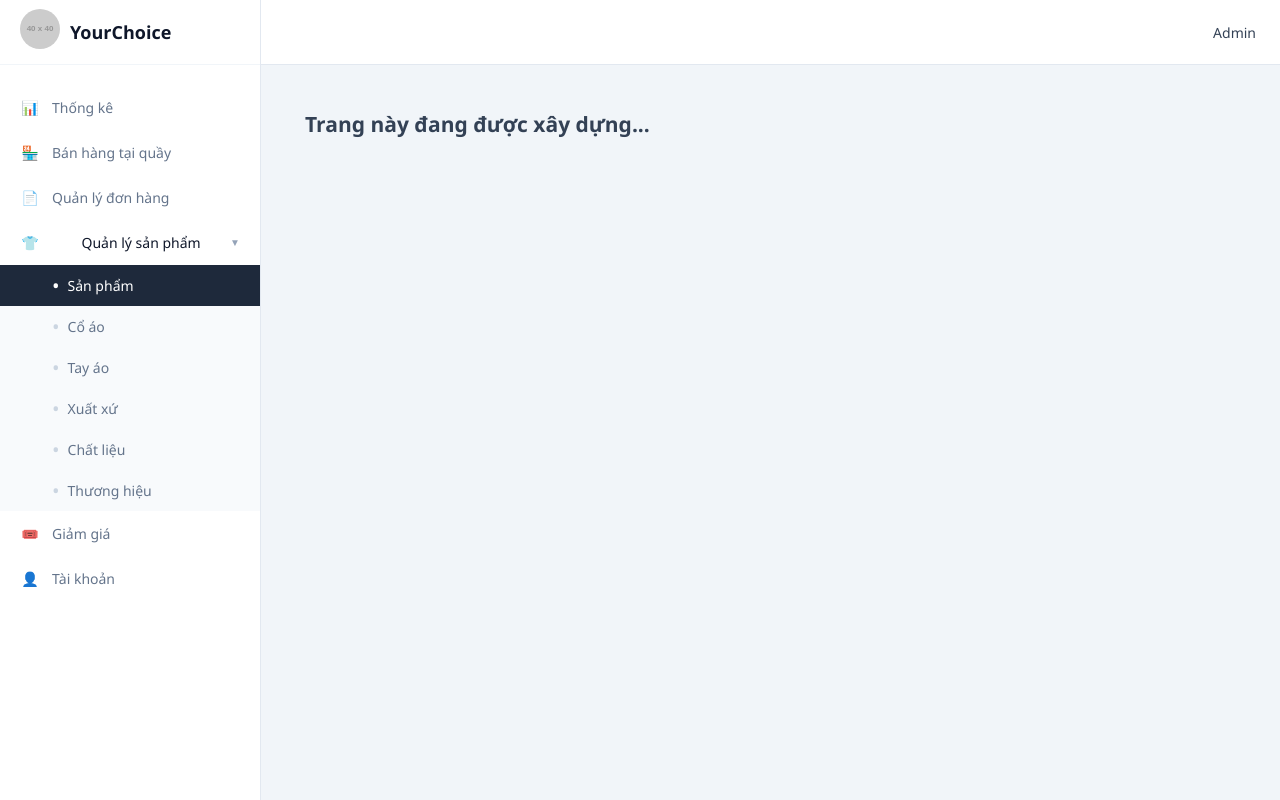
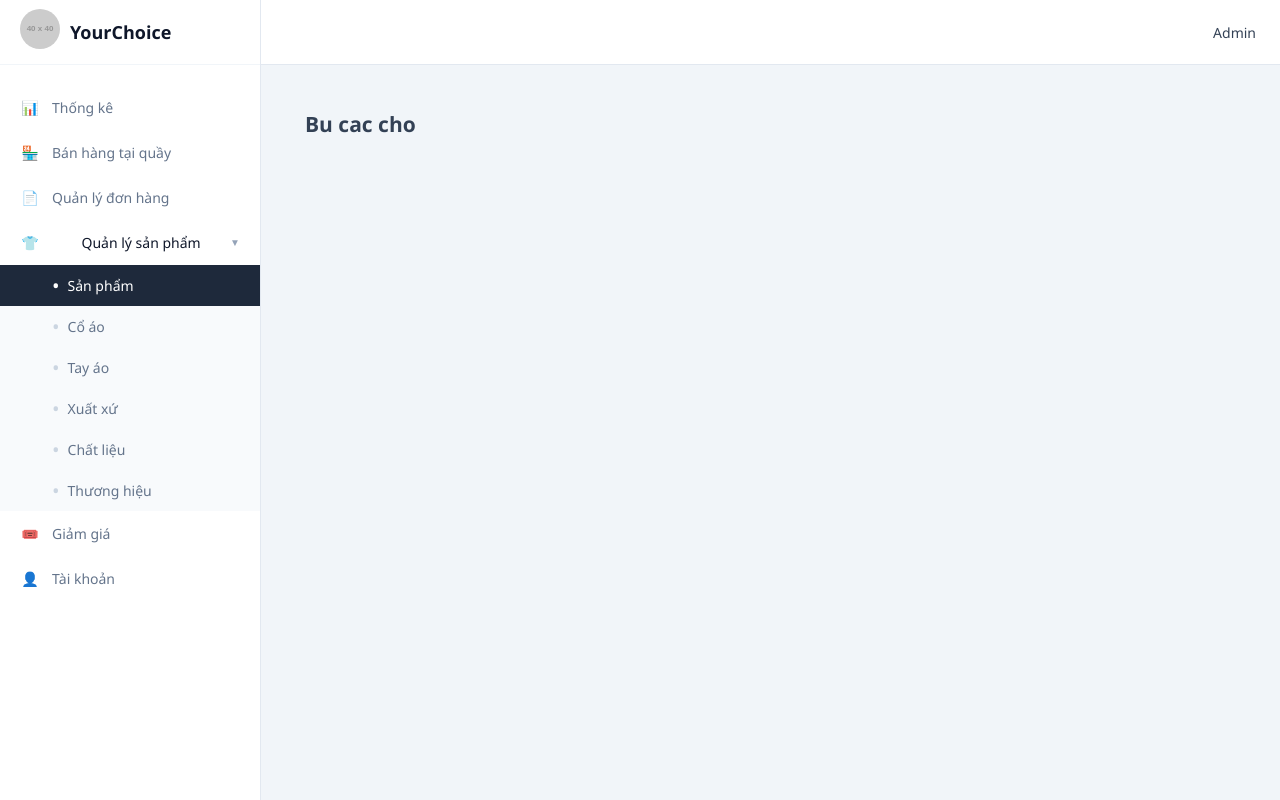
Before and after one commit to duongductungtn2005-maker/yourChoice_Shop, a Vue app in the folder frontend/yourchoiceShop/: page /admin/products/create in a window 1280 px wide. Built offline with nearby package versions, Linux system fonts and the light colour scheme; a web font is replaced by a local one.

Commit message:
Test
Test commmit

```diff
--- a/frontend/yourchoiceShop/src/views/admin/product/ProductCreate.vue
+++ b/frontend/yourchoiceShop/src/views/admin/product/ProductCreate.vue
@@ -1,6 +1,6 @@
 <template>
   <div style="padding: 20px;">
-    <h2>Trang này đang được xây dựng...</h2>
+    <h2>Bu cac cho</h2>
   </div>
 </template>
 
```
